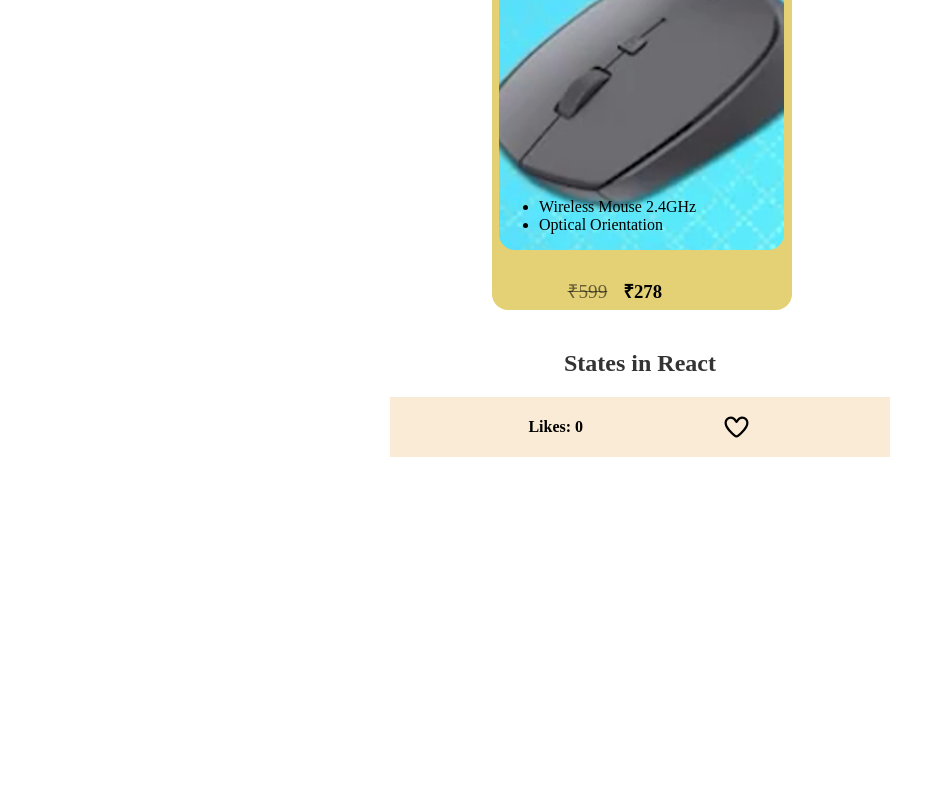
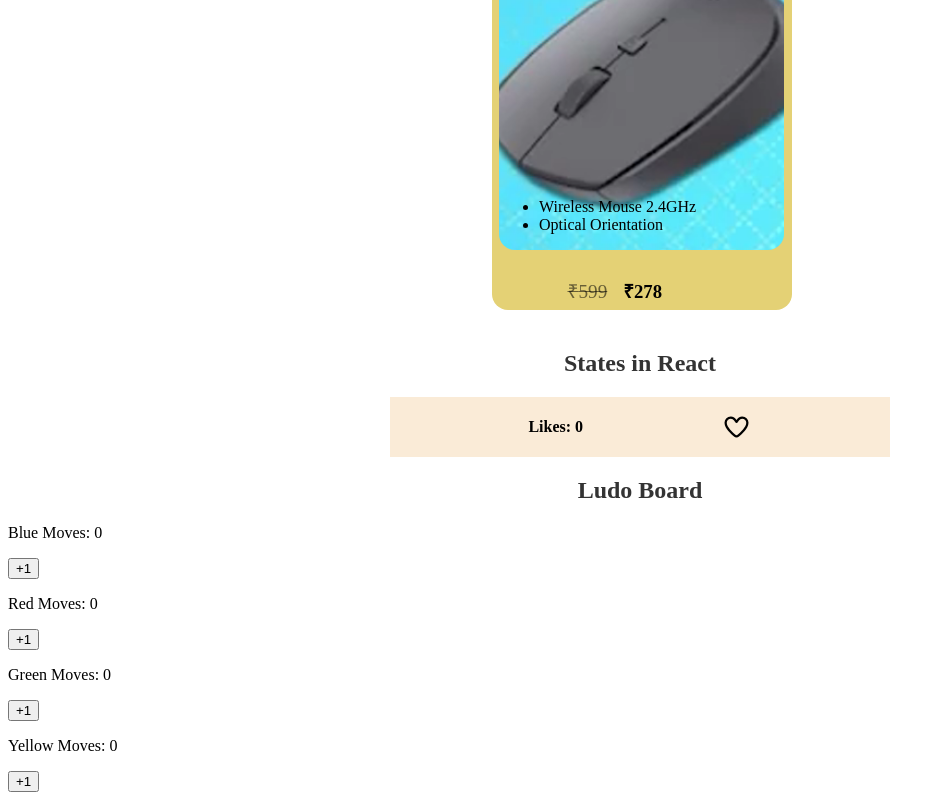
Before and after one commit to CodeWithDh/Learning-React, a React (Vite) app in the folder practiceSite/: page / in a window 1280 px wide. Shown: the part 613-1413 px from the top of the page, without its empty margins (0-945 px from the left). Before the commit the page ends 1090 px from the top, so only its background shows below. Built offline with nearby package versions, Linux system fonts and the light colour scheme.

Commit message:
React Learning - Handled Objects in useState.

```diff
--- a/practiceSite/src/App.jsx
+++ b/practiceSite/src/App.jsx
@@ -4,7 +4,7 @@ import Card from './Components/Card.jsx'
 import MessageBox from './Components/MessageBox.jsx';
 import ProductTab from './Components/ProductTab.jsx'
 import LikeCounter from './Components/LikeCounter.jsx'
-
+import LudoBoard from './Components/LudoBoard.jsx';
 function App() {
   return (
     <>
@@ -17,6 +17,7 @@ function App() {
      <Card count={count++} Title="Table" desc="This is Smart Phone" price="5000" More={{Brand:"Nokia",Sepcifications:"Snap-Dragon Processor"}} features={["Fast", "Durable" , "Brand - Nokia"]}  /> */}
      <ProductTab/>
      <LikeCounter/>
+     <LudoBoard/>
      </>
   )
 }
--- a/practiceSite/src/Components/LikeCounter.jsx
+++ b/practiceSite/src/Components/LikeCounter.jsx
@@ -1,14 +1,10 @@
 import { useState } from "react";
 import './LikeCounter.css'
 export default function LikeCounter(){
-    console.log("Component Rendered")
     let [isLiked,setLike]=useState(false);
     let [count,setCount]=useState(0);
     let handleLike=()=>{
-        setLike((isLiked)=>{
-            return !isLiked;
-        });
-        setLike((isLiked)=>{
+        setLike((isLiked)=>{ //using callback here now
             return !isLiked;
         });
         !isLiked ? setCount(count+1) : setCount(count-1);
--- /dev/null
+++ b/practiceSite/src/Components/LudoBoard.jsx
@@ -0,0 +1,32 @@
+import './LudoBoard.css'
+import {useState} from "react"
+export default function LudoBoard(){
+    let [moves,setMoves]=useState({redMoves:0,blueMoves:0,greenMoves: 0,yellowMoves:0})
+    let handleMoves=(event)=>{
+        let moveThis=event.currentTarget.id;
+        moves[moveThis]++;
+
+        moveThis ? setMoves({...moves}) : "";
+    }
+    return(
+        <div className="board">
+            <h2>Ludo Board</h2>
+            <div className="player" >
+                <p>Blue Moves: {moves.blueMoves}</p>
+                <button onClick={handleMoves} id="blueMoves">+1</button>
+            </div>
+            <div className="player">
+                <p>Red Moves: {moves.redMoves}</p>
+                <button onClick={handleMoves} id="redMoves">+1</button>
+            </div>
+            <div className="player">
+                <p>Green Moves: {moves.greenMoves}</p>
+                <button onClick={handleMoves} id="greenMoves">+1</button>
+            </div>
+            <div className="player">
+                <p>Yellow Moves: {moves.yellowMoves}</p>
+                <button onClick={handleMoves} id="yellowMoves">+1</button>
+            </div>
+        </div>
+    )
+}
```
Also changed, not shown: practiceSite/src/Components/LudoBoard.css (added).
